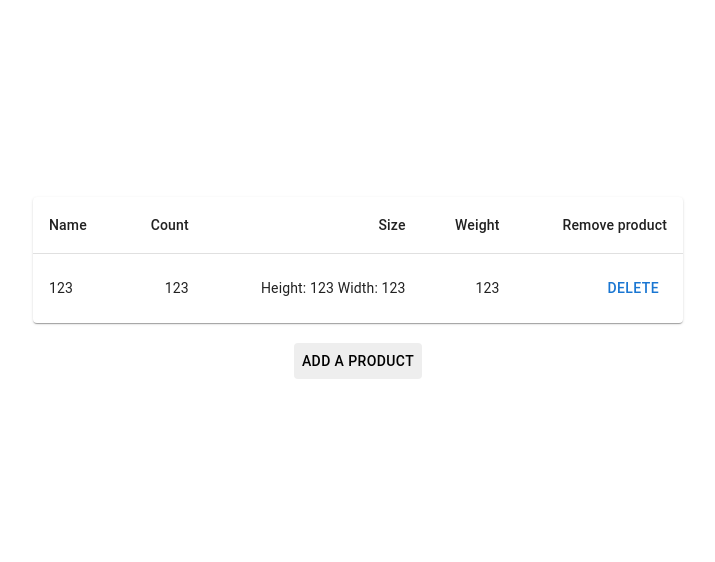
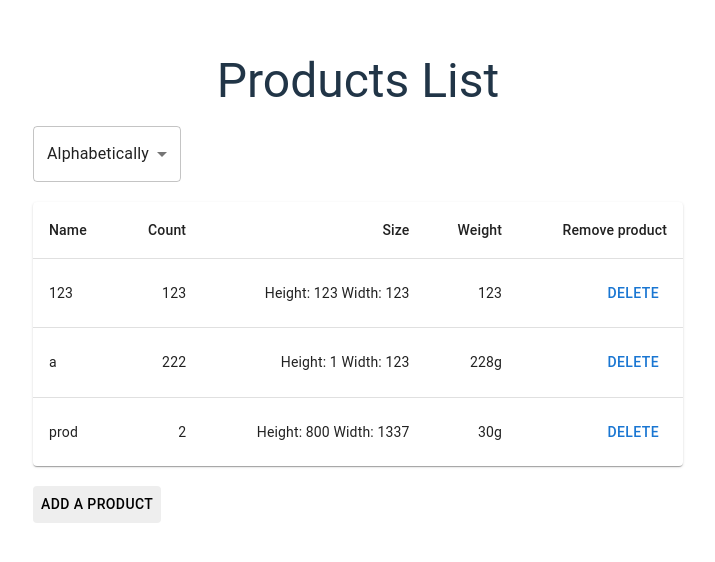
Before and after one commit to opiquem/Inforce-Frontend-Test-Task, a React (Vite) app: page / in a window 1280 px wide. Shown: the part 112-674 px from the top of the page, without its empty margins (282-997 px from the left). Built offline with nearby package versions, Linux system fonts and the light colour scheme; data requests are answered from the project's data file.

Commit message:
add sort functionality

```diff
--- a/src/App.tsx
+++ b/src/App.tsx
@@ -15,6 +15,11 @@ function App() {
   const [productWeight, setProductWeight] = useState('');
   const [addProductError, setAddProductError] = useState(false);
   const [isModalOpen, setIsModalOpen] = useState(false);
+  const [sortBy, setSortBy] = useState('Alphabetically');
+
+  const changeSortBy = (sortValue: string) => {
+    setSortBy(sortValue);
+  };
 
   const handleAddProductError = (bool: boolean) => {
     setAddProductError(bool);
@@ -134,6 +139,8 @@ function App() {
       onAddProduct={addProduct}
       handleAddProductError={handleAddProductError}
       onRemoveProduct={removeProduct}
+      sortBy={sortBy}
+      changeSortBy={changeSortBy}
     />
   )
 }
--- a/src/components/ProductList/ProductList.module.scss
+++ b/src/components/ProductList/ProductList.module.scss
@@ -24,4 +24,15 @@
     justify-content: center;
     margin-bottom: 20px;
   }
+
+  &__sort {
+    display: flex;
+    width: 100%;
+    margin-bottom: 20px;
+  }
+
+  &__buttons {
+    display: flex;
+    width: 100%;
+  }
 }
--- a/src/components/ProductList/ProductList.tsx
+++ b/src/components/ProductList/ProductList.tsx
@@ -15,6 +15,8 @@ import styles from './ProductList.module.scss';
 // import TextField from '@mui/material/TextField';
 import { CreateProductModal } from '../CreateProductModal/CreateProductModal';
 import { RemoveProductModal } from '../RemoveProductModal/RemoveProductModal';
+import { MenuItem, Typography } from '@mui/material';
+import Select, { SelectChangeEvent } from '@mui/material/Select';
 
 type Props = {
   products: Product[],
@@ -37,6 +39,8 @@ type Props = {
   onAddProduct: (productImage: string, productName: string, productCount: string, productWidth: string, productHeight: string, productWeight: string, comments: null) => void,
   handleAddProductError: (bool: boolean) => void,
   onRemoveProduct: (productId: number) => void,
+  sortBy: string,
+  changeSortBy: (sortVal: string) => void,
 }
 
 export const ProductList: React.FC<Props> = ({
@@ -59,7 +63,9 @@ export const ProductList: React.FC<Props> = ({
   handleProductWeightInput,
   onAddProduct,
   handleAddProductError,
-  onRemoveProduct
+  onRemoveProduct,
+  changeSortBy,
+  sortBy
 }) => {
   const [isRemoveModalOpen, setRemoveModalOpen] = React.useState(false);
   const [productToRemove, setProductToRemove] = React.useState<Product | null>(null);
@@ -93,8 +99,54 @@ export const ProductList: React.FC<Props> = ({
     onAddProduct(productImage, productName, productCount, productWidth, productHeight, productWeight, null);
   };
 
+  function handleSortByChange(event: SelectChangeEvent) {
+    changeSortBy(event.target.value);
+  }
+
+  function getSortedProducts(
+    products: Product[],
+    sortBy: string,
+  ) {
+    const visibleProducts = [...products];
+
+    visibleProducts.sort((prodA, prodB) => {
+      switch (sortBy) {
+        case 'Alphabetically':
+          return prodA.name.localeCompare(prodB.name);
+
+        case 'DESC':
+          return prodB.count - prodA.count;
+
+        case 'ASC':
+          return prodA.count - prodB.count;
+
+        default:
+          return 0;
+      }
+    });
+
+    return visibleProducts;
+  }
+  const sortedProducts = getSortedProducts(products, sortBy);
+
   return (
     <div className={styles.productList}>
+      <Typography sx={{ display: 'flex', justifyContent: 'center', marginBottom: '16px' }} id="modal-modal-title" variant="h3" component="h2">
+        Products List
+      </Typography>
+      <div className={styles.productList__sort}>
+        <Select
+          labelId="demo-simple-select-label"
+          value={sortBy}
+          onChange={handleSortByChange}
+          sx={{ backgroundColor: '#fff' }}
+        >
+          <MenuItem value={'Alphabetically'}>Alphabetically</MenuItem>
+          <MenuItem value={'DESC'}>DESC</MenuItem>
+          <MenuItem value={'ASC'}>ASC</MenuItem>
+        </Select>
+      </div>
+
       <CreateProductModal
         productImage={productImage}
         productName={productName}
@@ -127,7 +179,7 @@ export const ProductList: React.FC<Props> = ({
             </TableRow>
           </TableHead>
           <TableBody>
-            {products.map((product) => (
+            {sortedProducts.map((product) => (
               <TableRow
                 key={product.id}
                 sx={{ '&:last-child td, &:last-child th': { border: 0 } }}
@@ -147,6 +199,7 @@ export const ProductList: React.FC<Props> = ({
         </Table>
       </TableContainer>
 
+      <div className={styles.productList__buttons}>
         <Button
           sx={{
             backgroundColor: '#eee',
@@ -160,6 +213,7 @@ export const ProductList: React.FC<Props> = ({
         >
           Add a product
         </Button>
+      </div>
 
       <RemoveProductModal
         isOpen={isRemoveModalOpen}
--- a/src/db/db.json
+++ b/src/db/db.json
@@ -11,6 +11,30 @@
       "weight": "123",
       "comments": null,
       "id": 2
+    },
+    {
+      "imageUrl": "asd",
+      "name": "a",
+      "count": 222,
+      "size": {
+        "width": 123,
+        "height": 1
+      },
+      "weight": "228g",
+      "comments": null,
+      "id": 3
+    },
+    {
+      "imageUrl": "prod",
+      "name": "prod",
+      "count": 2,
+      "size": {
+        "width": 1337,
+        "height": 800
+      },
+      "weight": "30g",
+      "comments": null,
+      "id": 5
     }
   ],
   "Comments": [
```
Lines whose indentation alone changed are shown as unchanged.
